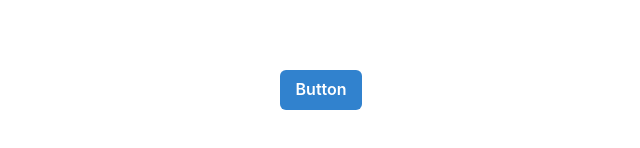
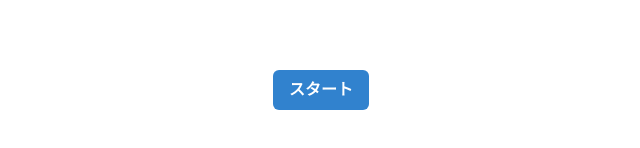
Before and after one commit to SystemEngineeringTeam/ProjectExercises2023-FrontEnd, a Next.js app: page / in a window 1280 px wide. Shown: the part 310-458 px from the top of the page, without its empty margins (319-959 px from the left). Built offline with nearby package versions, Linux system fonts and the light colour scheme.

Commit message:
firstCommit

```diff
--- a/pages/index.tsx
+++ b/pages/index.tsx
@@ -15,7 +15,7 @@ export default function Home() {
   return (
     <main>
       <Center h='100vh' color='white'>
-        <Button colorScheme='blue' onClick={() => handler('/result')}>Button</Button>
+        <Button colorScheme='blue' onClick={() => handler('/result')}>スタート</Button>
       </Center>
     </main>
 
```
